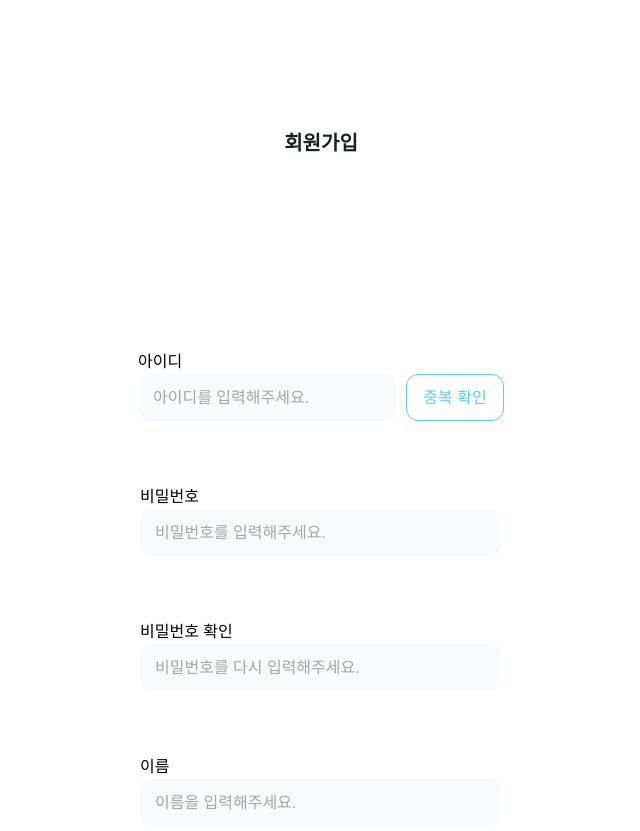
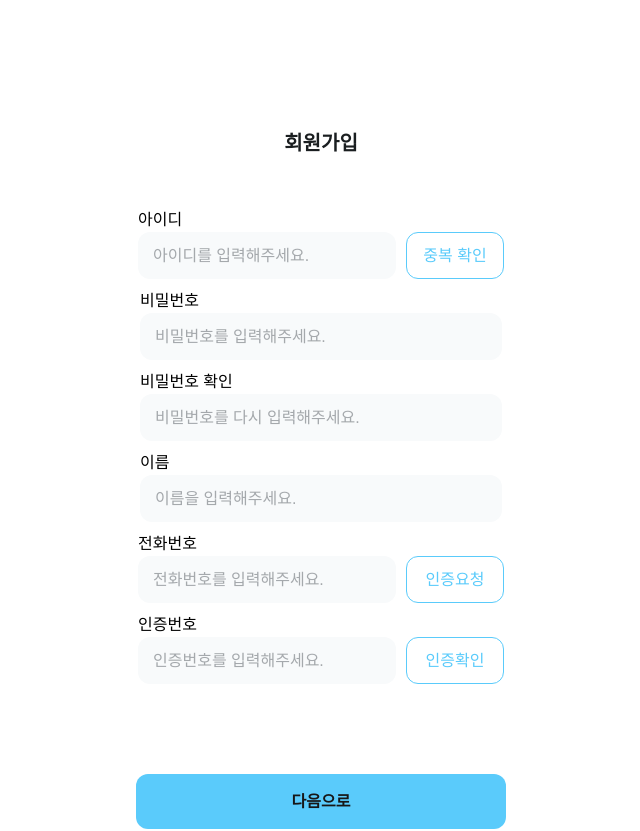
Before and after one commit to potato-club/MindBridge-front, a Next.js app: page /signup in a window 1280 px wide. Shown: the top 831 px of the page, without its empty margins (319-959 px from the left). Built offline with nearby package versions, Linux system fonts and the light colour scheme.

Commit message:
회원가입 수정

```diff
--- a/src/app/signup/ components/SignUpForm.module.css
+++ b/src/app/signup/ components/SignUpForm.module.css
@@ -6,7 +6,7 @@
     text-align: center;
     width: 100%;
     margin-top: 10%;
-    margin-bottom: 15%;
+    margin-bottom: 50px;
 
 }
 
@@ -18,8 +18,10 @@
 .wrapper_main{
     display: flex;             /* Flexbox 컨테이너로 설정 */
     justify-content: center;
-    margin-top:5%;
-    width: 100%;
+    margin: 10px auto;
+    width: 90%;
+    max-width: 400px;
+    min-width: 320px;
 }
 
 .idBox{
```
